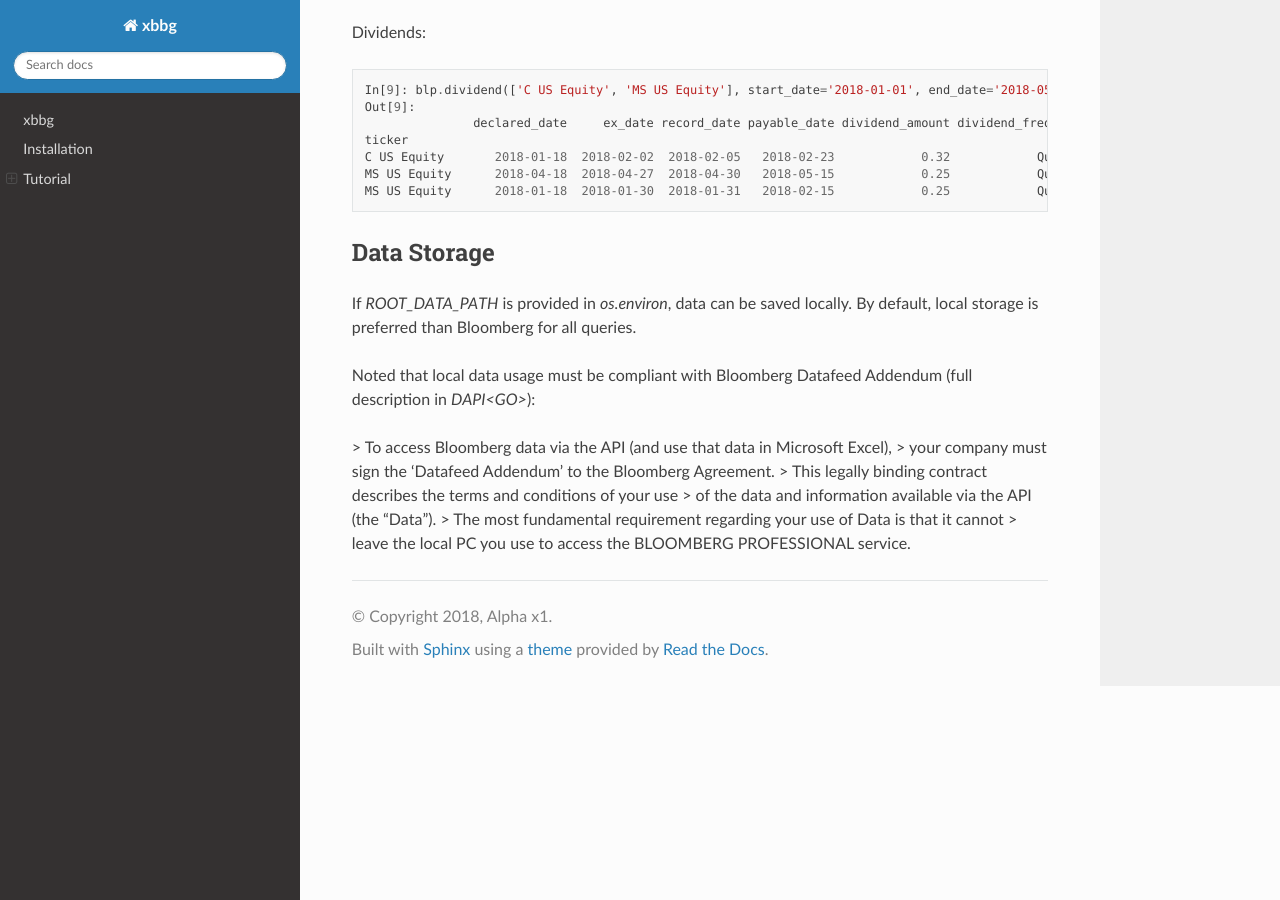
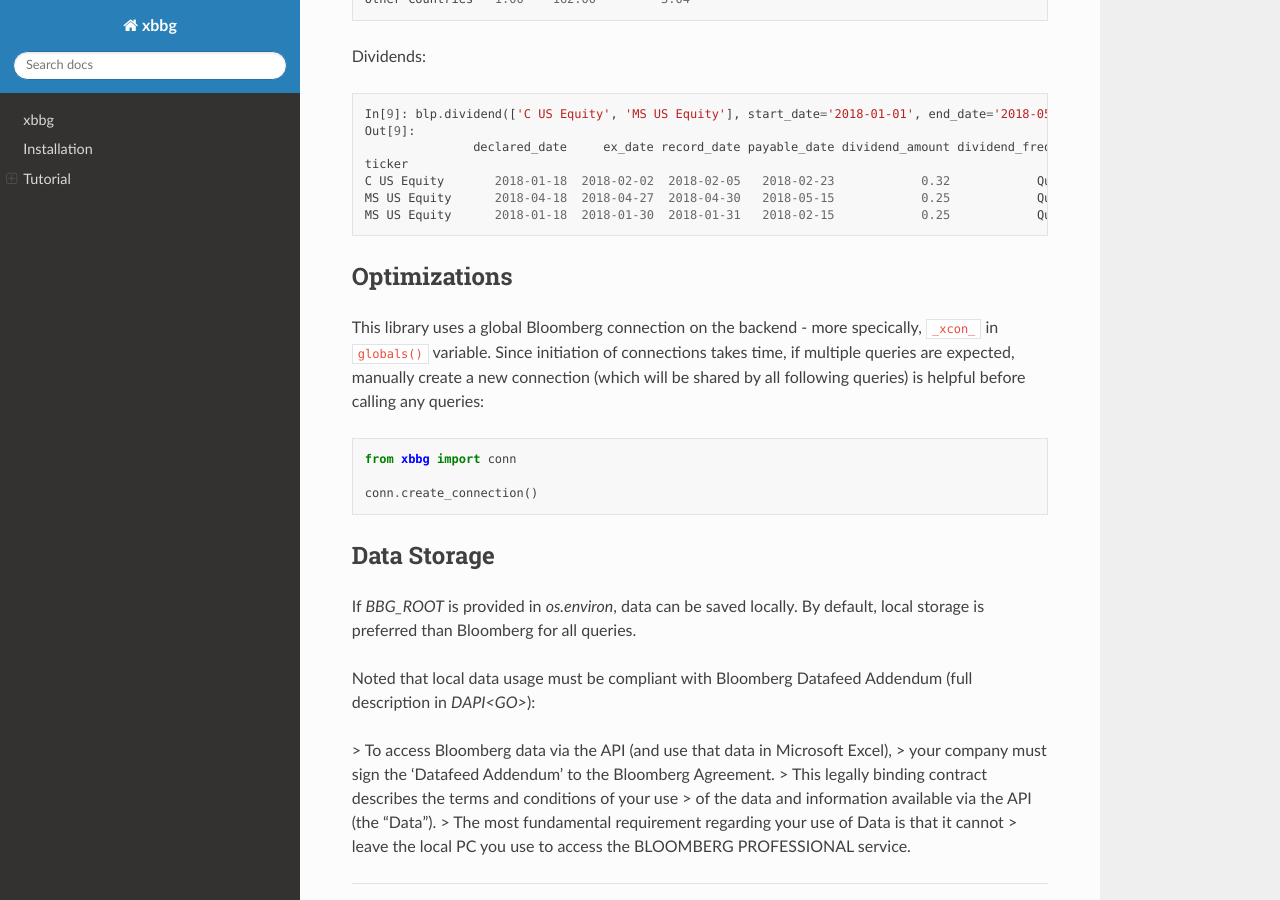
Before and after one commit to alpha-xone/xbbg, a Sphinx documentation site: the page built from docs/index.rst, in a window 1280 px wide and 900 px high, scrolled down 2632 px. Built offline with Sphinx 7.4.7 and the Read the Docs theme 2.0.0, drawn with Linux system fonts in a browser that asks for light colours; some of the changed text lies outside the part shown.

Commit message:
change default root path for local data

```diff
--- a/docs/index.rst
+++ b/docs/index.rst
@@ -16,8 +16,10 @@ On top of other dependencies, Bloomberg API is required:
 Tutorial
 ========
 
-Creation of connection ``conn.create_connection()`` is not necessary - **only need to do this when
-there are multiple queries in the same scope**.
+Creation of connection ``conn.create_connection()`` is not necessary.
+Quries will create new connections without live connections on the backend.
+Since each initiation of connection takes time, we can manually connect
+before we want to do multiple queries - just like examples below.
 
 .. code-block:: python
 
@@ -151,10 +153,25 @@ Dividends:
     MS US Equity      2018-04-18  2018-04-27  2018-04-30   2018-05-15            0.25            Quarter  Regular Cash
     MS US Equity      2018-01-18  2018-01-30  2018-01-31   2018-02-15            0.25            Quarter  Regular Cash
 
+Optimizations
+-------------
+
+This library uses a global Bloomberg connection on the backend -
+more specically, ``_xcon_`` in ``globals()`` variable.
+Since initiation of connections takes time, if multiple queries are expected,
+manually create a new connection (which will be shared by all following queries)
+is helpful before calling any queries:
+
+.. code-block:: python
+
+    from xbbg import conn
+
+    conn.create_connection()
+
 Data Storage
 ------------
 
-If `ROOT_DATA_PATH` is provided in `os.environ`, data can be saved locally.
+If `BBG_ROOT` is provided in `os.environ`, data can be saved locally.
 By default, local storage is preferred than Bloomberg for all queries.
 
 Noted that local data usage must be compliant with Bloomberg Datafeed Addendum
--- a/xbbg/__init__.py
+++ b/xbbg/__init__.py
@@ -1,3 +1,3 @@
 """Bloomberg data toolkit for humans"""
 
-__version__ = '0.1.4'
+__version__ = '0.1.5'
```
Also changed, not shown: README.md (+12 -18 lines), 1 other file.
